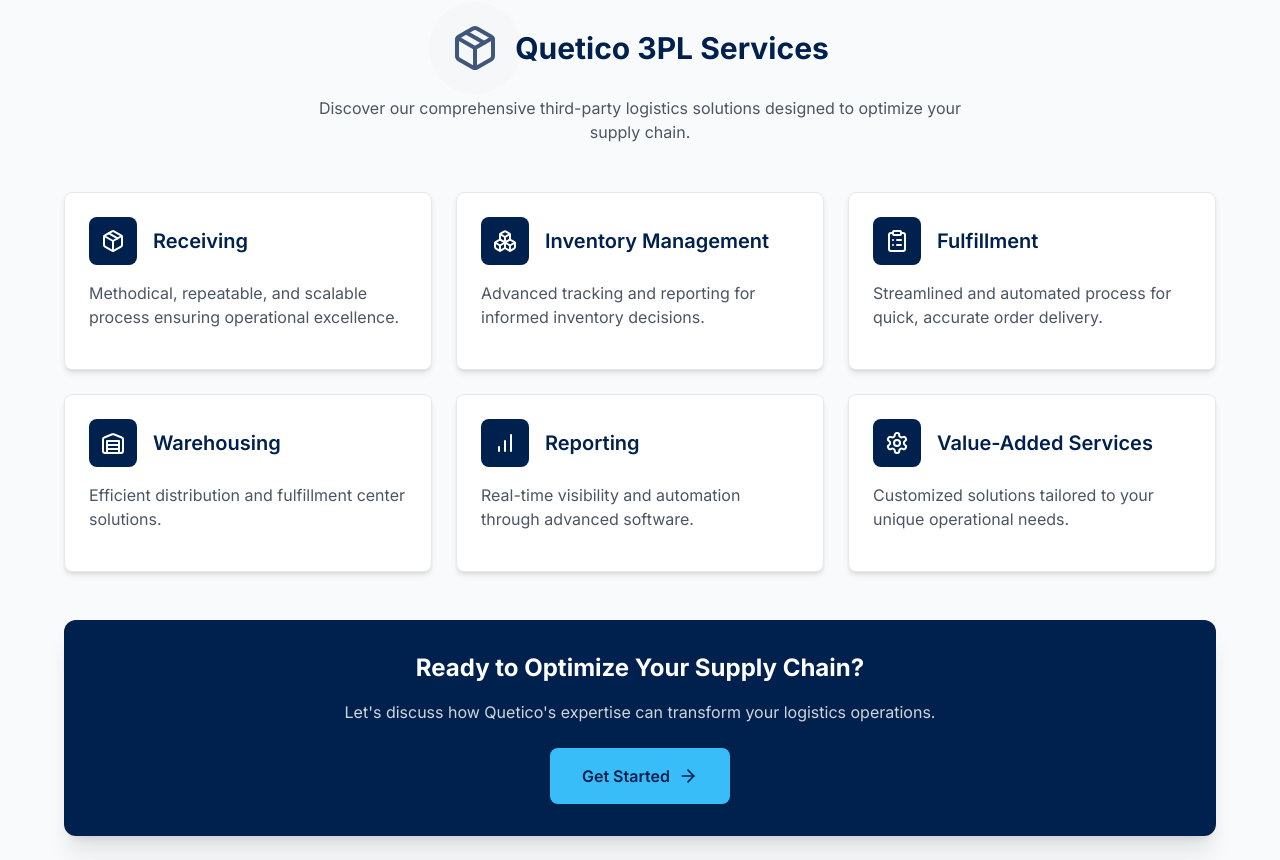
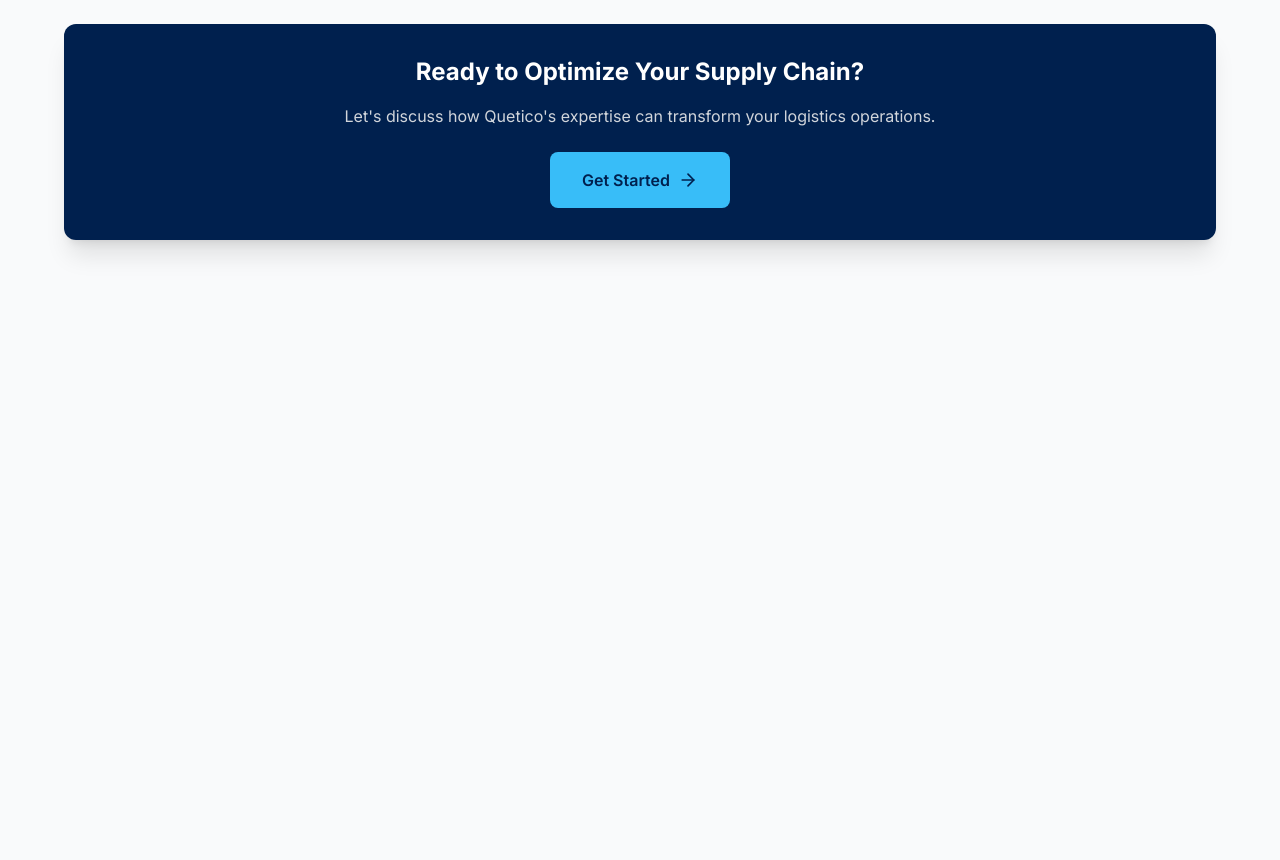
Before and after one commit to gianttelepathicsquid/quetico-services-explorer, a Next.js app: page / in a window 1280 px wide. After the commit the page ends 800 px from the top, so only its background shows below. Built offline with nearby package versions, Linux system fonts and the light colour scheme.

Commit message:
Update ServicesExplorer.tsx

```diff
--- a/components/ServicesExplorer.tsx
+++ b/components/ServicesExplorer.tsx
@@ -11,6 +11,10 @@
   ArrowRight,
   CircleDot
 } from 'lucide-react';
+
+const navigateToContact = () => {
+  window.location.href = 'https://queticologistics.com/contact';
+};
 
 interface ServiceCardProps {
   service: {
@@ -151,7 +155,7 @@
         'Special handling'
       ]
     }
-  ];
+   ];
 
   useEffect(() => {
     const timeouts = services.map((_, index) => {
@@ -170,30 +174,7 @@
   return (
     <div className="min-h-screen bg-gray-50 p-6">
       <div className="max-w-6xl mx-auto">
-        <div className="mb-12 text-center">
-          <div className="flex items-center justify-center gap-4 mb-6">
-            <div className="relative">
-              <Package className="h-12 w-12 text-[#00204E] animate-pulse" />
-              <div className="absolute inset-0 bg-[#00204E] rounded-full opacity-20 animate-ping" />
-            </div>
-            <h1 className="text-3xl font-bold text-[#00204E]">
-              Quetico 3PL Services
-            </h1>
-          </div>
-          <p className="text-gray-600 max-w-2xl mx-auto">
-            Discover our comprehensive third-party logistics solutions designed to optimize your supply chain.
-          </p>
-        </div>
-
-        <div className="grid grid-cols-1 md:grid-cols-2 lg:grid-cols-3 gap-6 mb-12">
-          {services.map((service, index) => (
-            <ServiceCard
-              key={service.id}
-              service={service}
-              isVisible={visibleServices[index]}
-            />
-          ))}
-        </div>
+        {/* ... [Previous header and services grid JSX remains the same] */}
 
         <div className={`transform transition-all duration-500 ${
           showCTA ? 'translate-y-0 opacity-100' : 'translate-y-20 opacity-0'
@@ -204,7 +185,7 @@
               Let's discuss how Quetico's expertise can transform your logistics operations.
             </p>
             <button
-              onClick={() => navigateToContactForm('services-explorer')}
+              onClick={navigateToContact}
               className="bg-sky-400 text-[#00204E] px-8 py-4 rounded-lg font-semibold
                 hover:bg-sky-300 transition-colors duration-300
                 flex items-center gap-2 mx-auto group"
```
